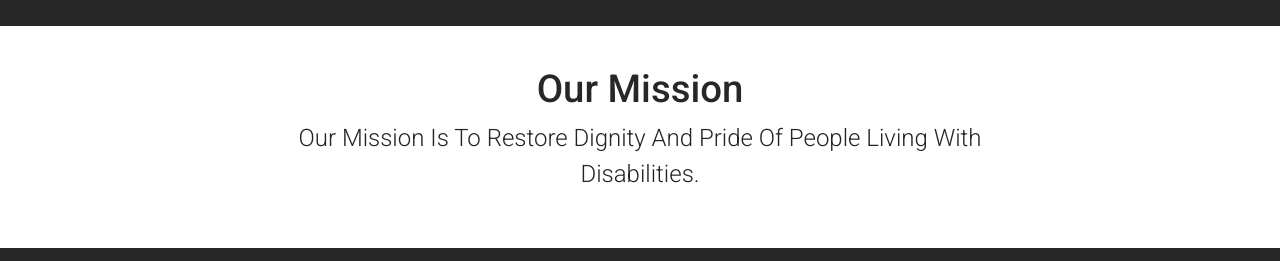
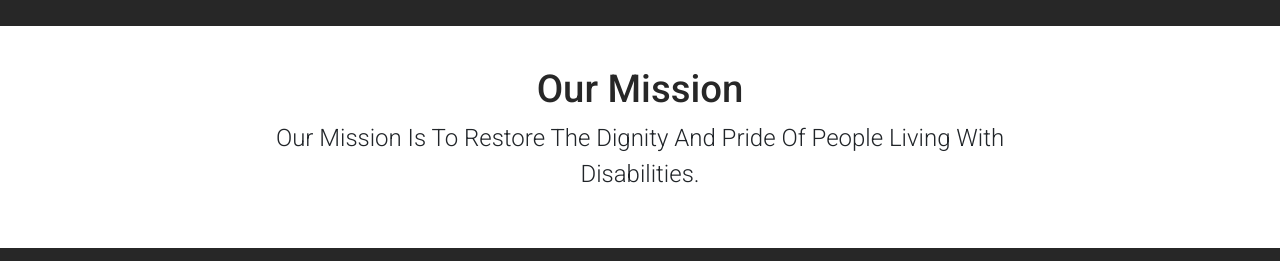
Before and after one commit to Icarus9Maximus/Wheelchair-doctor, a plain HTML site: page index.html in a window 1280 px wide. Shown: the part 2472-2733 px from the top of the page. Drawn offline with nearby package versions, Linux system fonts and the light colour scheme.

Commit message:
Correct the mission statement

```diff
--- a/index.html
+++ b/index.html
@@ -103,7 +103,7 @@
         <div class="container py-3">
           <h2 class="text-body-emphasis"><span class="mission-heading">Our Mission</span></h2>
           <p class="col-lg-8 mx-auto lead mission-paragraph">
-            Our Mission Is To Restore Dignity And Pride Of People Living With Disabilities.
+            Our Mission Is To Restore The Dignity And Pride Of People Living With Disabilities.
           </p>
         </div>
       </div>
```
